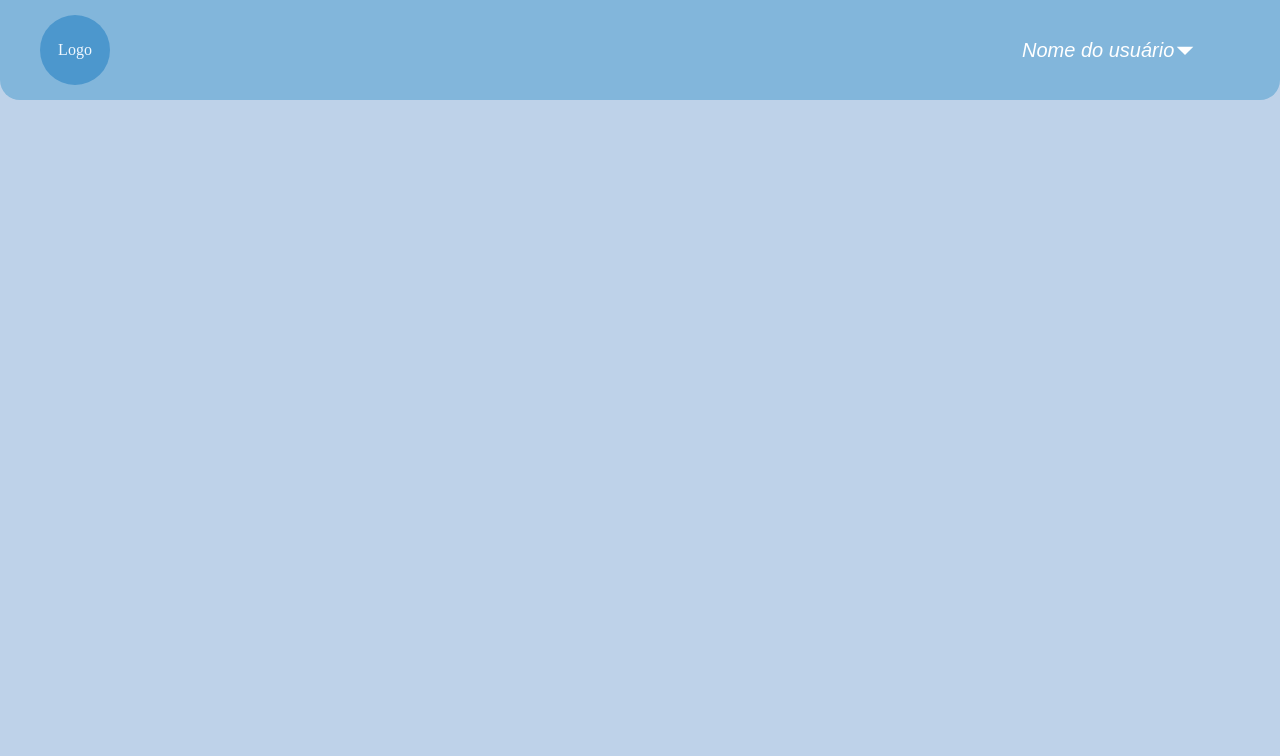
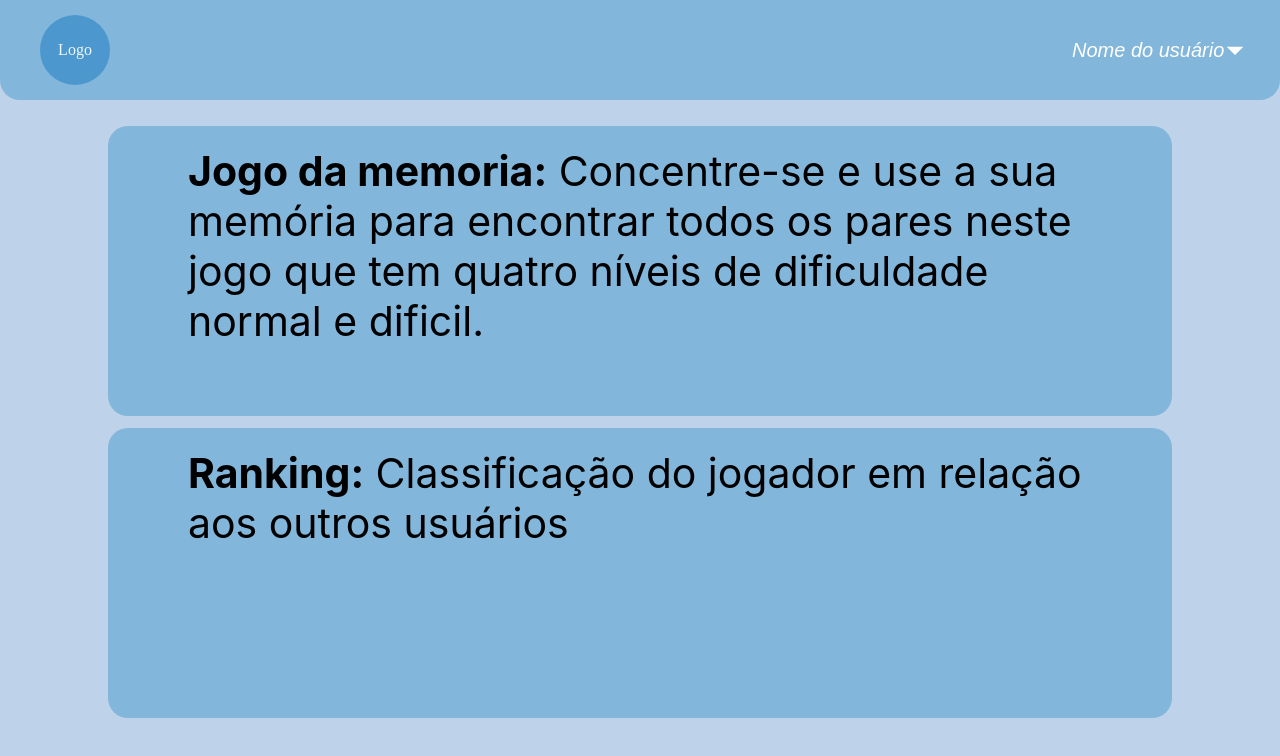
Before and after one commit to nerdclassical/memorycard, a plain HTML site: page html/menu.html in a window 1280 px wide. Drawn offline with Linux system fonts and the light colour scheme.

Commit message:
Criação dos cards da pagina menu

```diff
--- a/css/menu.css
+++ b/css/menu.css
@@ -74,16 +74,45 @@ body {
 .select-wrapper select:focus {
   outline: none;
 }
+.logout {
+  background-color: brown;
+}
 
+option {
+  background-color: rgb(22, 71, 71);
+  color: white;
+}
 
+section {
+    width: 100%;
+    display: flex;
+    flex-direction: column;
+    align-items: center;
+}
 
+.cardGame{
+    margin-top: 2%;
+    width: 80%;
+    height: 250px;
+    background-color: #82B6DB;
+    font-size: 41px;
+    padding: 20px;
+    border-radius: 20px;
+    font-family: 'Inter', sans-serif;
+}
 
+.cardRanking {
+    margin-top: 1%;
+    width: 80%;
+    height: 250px;
+    background-color: #82B6DB;
+    font-size: 41px;
+    padding: 20px;
+    border-radius: 20px;
+    font-family: 'Inter', sans-serif;
+}
 
-  .logout {
-    background-color: brown;
-  }
-
-  option {
-    background-color: rgb(22, 71, 71);
-    color: white;
-  }
+.cardGame .text, .cardRanking .text{
+    margin-left: 60px;
+    margin-right: 60px;
+}
--- a/html/menu.html
+++ b/html/menu.html
@@ -22,12 +22,20 @@
                     <option class="logout" value="logout">Sair</option>
                 </select>
             </div>
+        </div>
+    </div>
 
     <section>
-
-    </section>
-
+        <div class="cardGame">
+            <div class="text">
+               <b>Jogo da memoria:</b> Concentre-se e use a sua memória para encontrar todos os pares neste jogo que tem quatro níveis de dificuldade normal e dificil.
             </div>
         </div>
+        <div class="cardRanking">
+            <div class="text">
+               <b>Ranking:</b> Classificação do jogador em relação aos outros usuários
+            </div>
+        </div>
+    </section>
 </body>
 </html>
```
Lines whose indentation alone changed are shown as unchanged.
